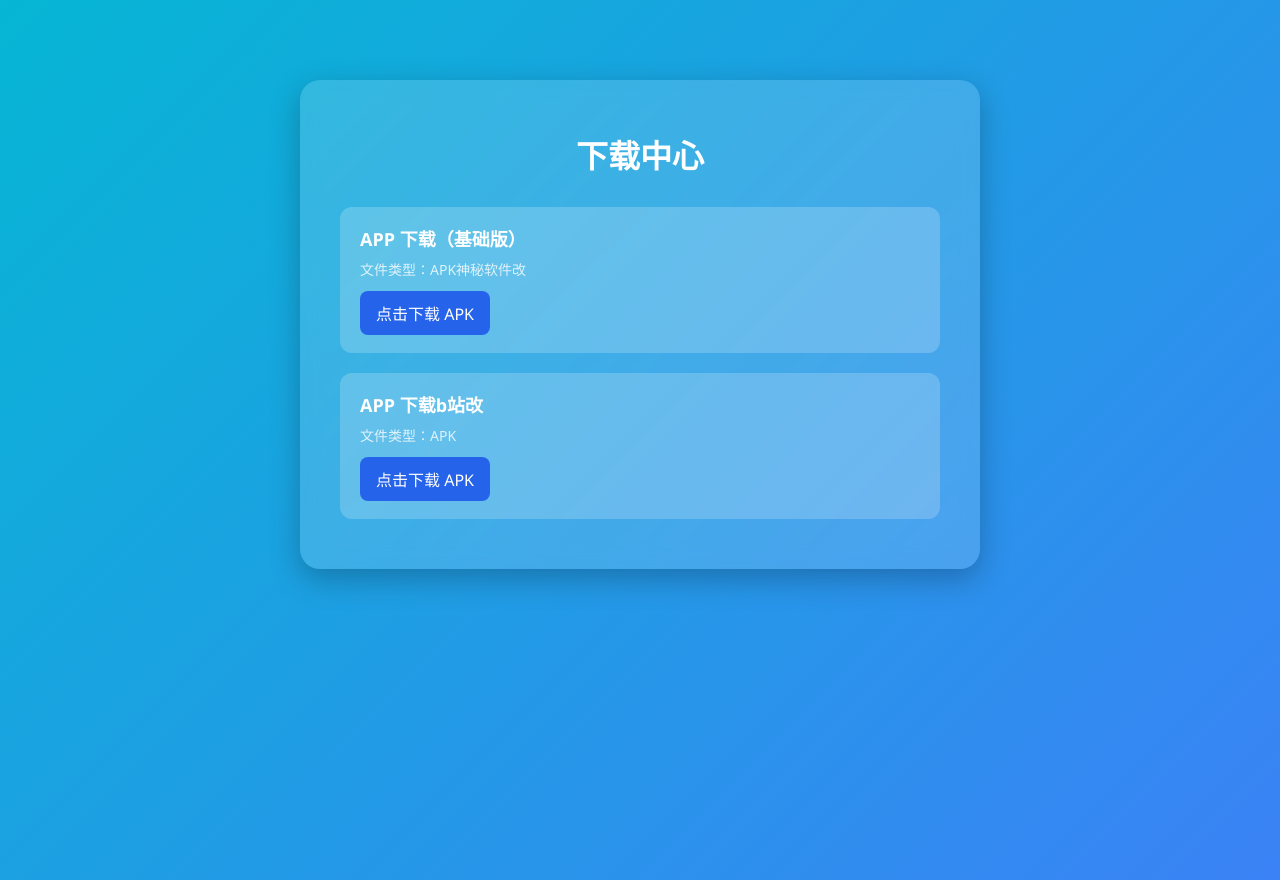
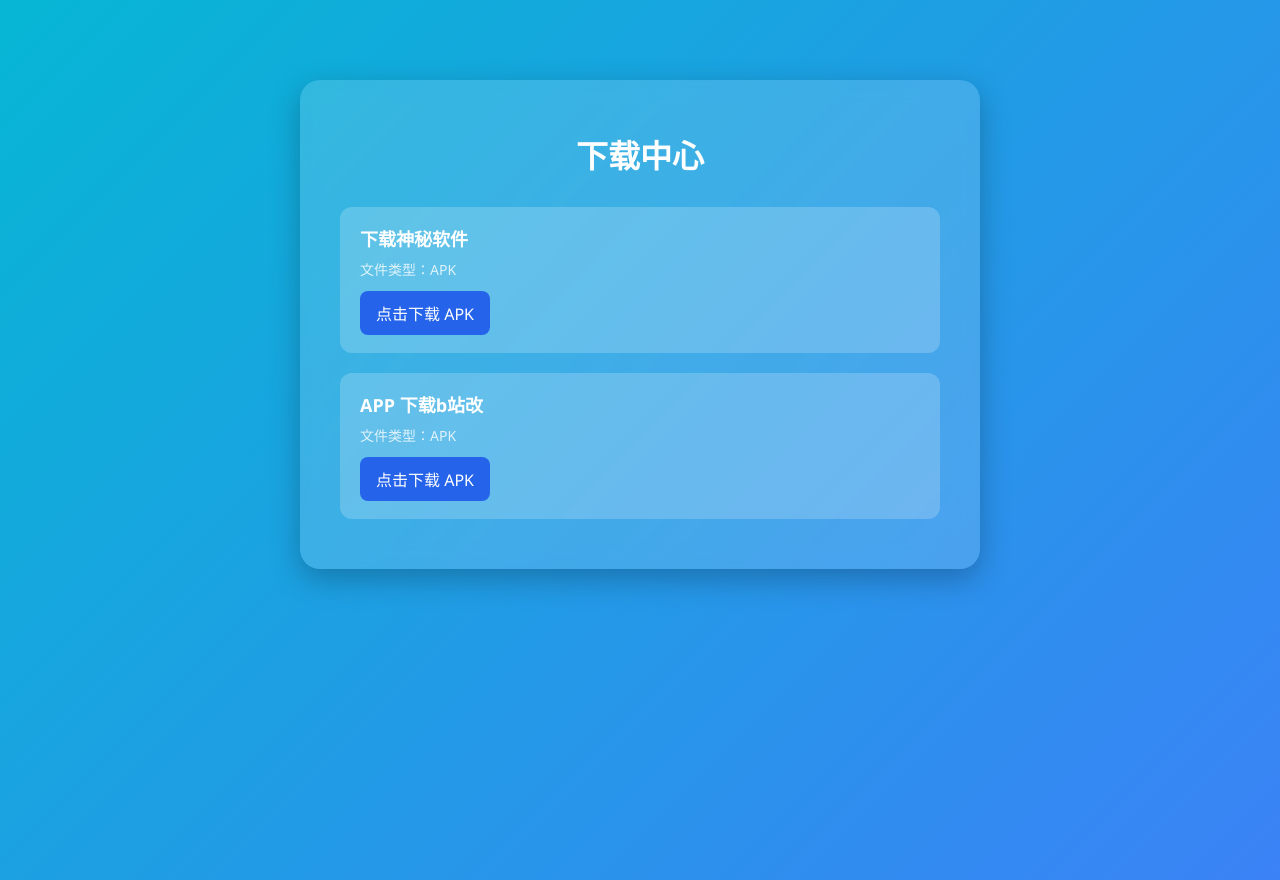
Before and after one commit to piehang/piehang.github.io, a plain HTML site: page downloads.html in a window 1280 px wide. Drawn offline with Linux system fonts and the light colour scheme.

Commit message:
更新 downloads.html

```diff
--- a/downloads.html
+++ b/downloads.html
@@ -67,8 +67,8 @@
   <h1>下载中心</h1>
 
   <div class="item">
-    <div class="item-title">APP 下载（基础版）</div>
-    <div class="item-desc">文件类型：APK神秘软件改</div>
+    <div class="item-title">下载神秘软件</div>
+    <div class="item-desc">文件类型：APK</div>
     <a href="https://github.com/piehang/piehang.github.io/releases/download/2/_2.0.13_optimized.apk" download>点击下载 APK</a>
   </div>
 
```
